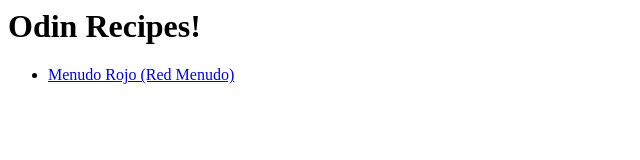
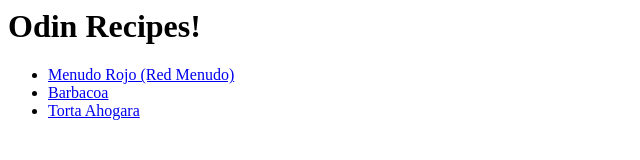
Before and after one commit to amexiasd/odin-recipes, a plain HTML site: page index.html in a window 1280 px wide. Shown: the whole page, without its empty margins (0-640 px from the left). Drawn offline with Linux system fonts and the light colour scheme.

Commit message:
correct links to files

```diff
--- a/index.html
+++ b/index.html
@@ -8,6 +8,8 @@
     <h1>Odin Recipes!</h1>
     <ul>
       <li><a href="./recipes/menudoRojo.html">Menudo Rojo (Red Menudo)</a></li>
+      <li><a href="./recipes/barbacoa.html">Barbacoa</a></li>
+      <li><a href="./recipes/TortaAhogada.html">Torta Ahogara</a></li>
     </ul>
   </body>
 </html>
```
Also changed, not shown: images/barbacoa.webp (added), images/menudo.webp (added), 2 other files.
